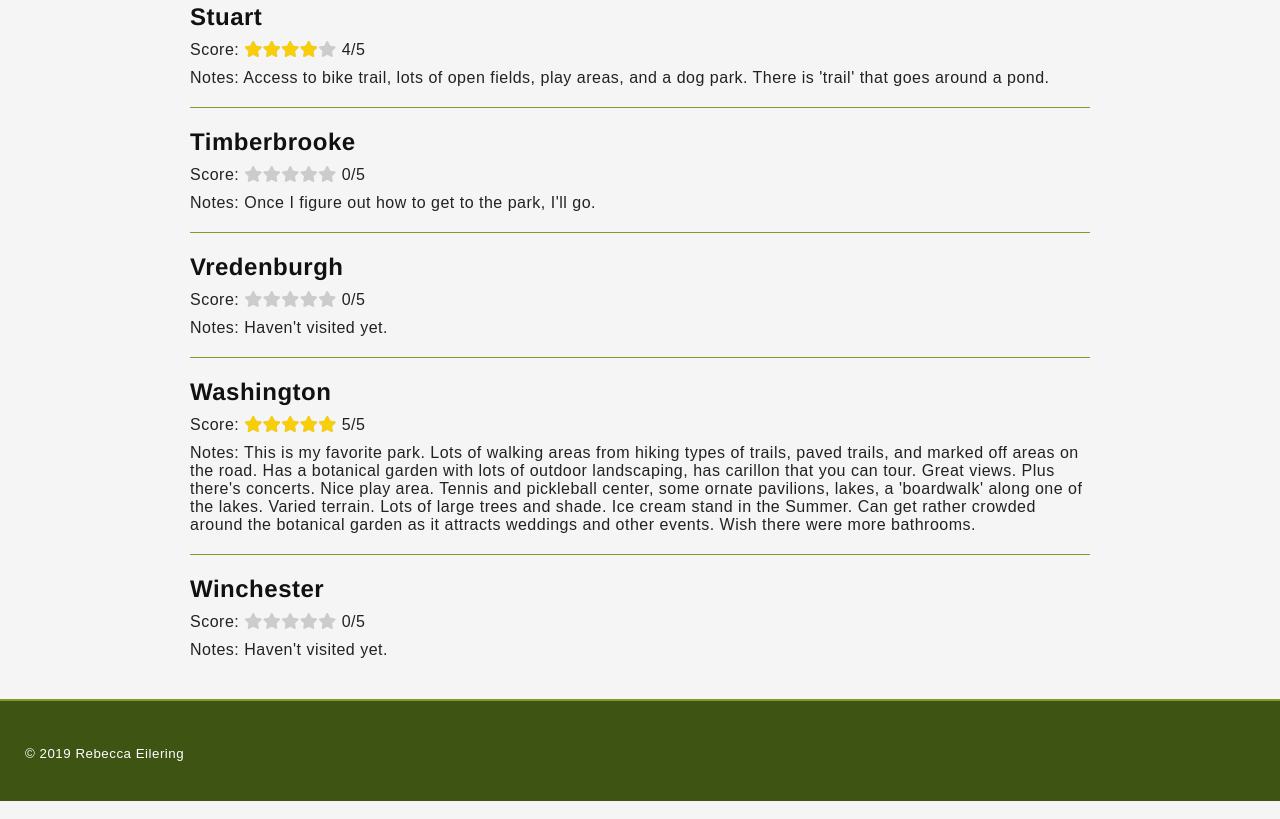
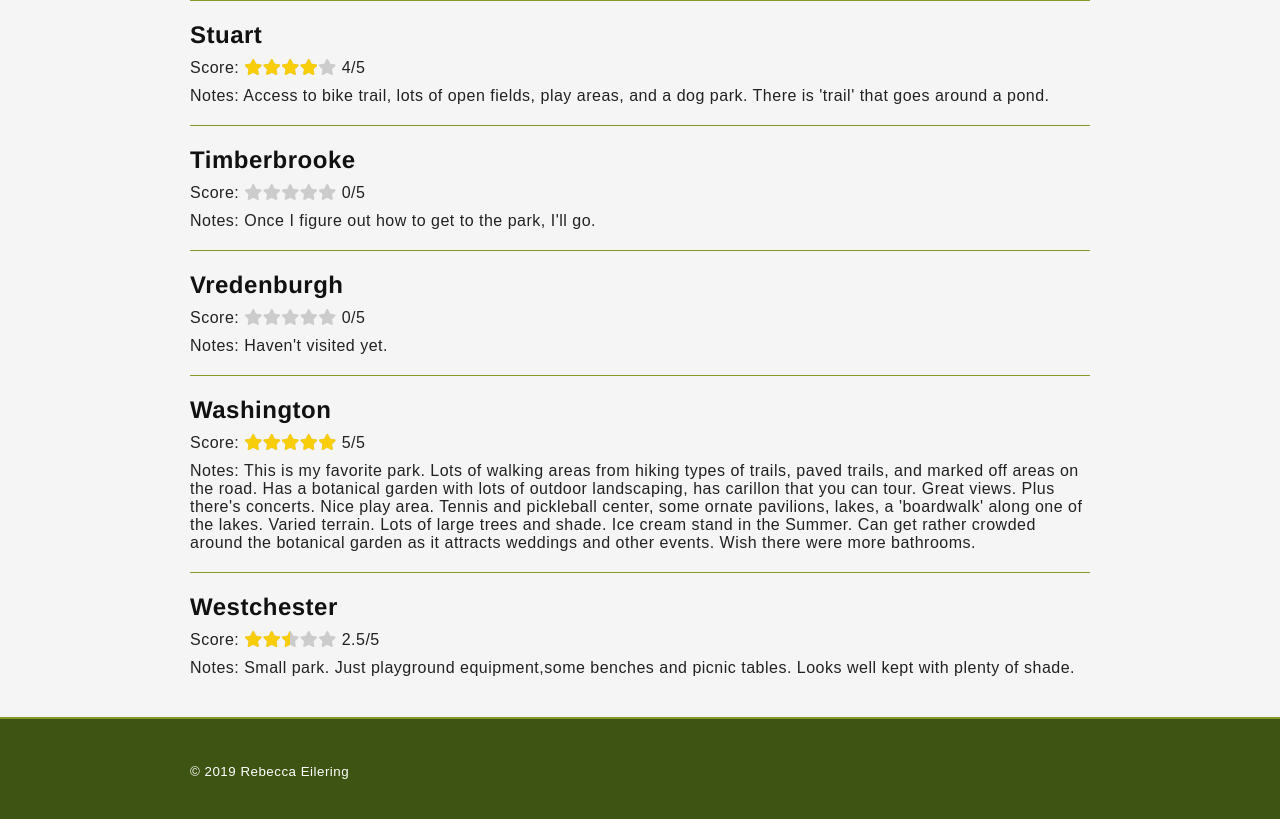
Before and after one commit to rebeccaeilering/park-ratings, a plain HTML site: page index.html in a window 1280 px wide. Shown: the part 4250-5069 px from the top of the page. Drawn offline with Linux system fonts and the light colour scheme.

Commit message:
added ratings for a couple parks, footer layout fix

```diff
--- a/index.html
+++ b/index.html
@@ -38,7 +38,9 @@
       </div>
     </main>
     <footer class="footer">
-      <small>&copy; 2019 Rebecca Eilering</small>
+        <div class="inner">
+          <small>&copy; 2019 Rebecca Eilering</small>
+        </div>
     </footer>
   </div>
   <script src="main.js"></script>
--- a/main.js
+++ b/main.js
@@ -194,10 +194,10 @@ const parks = [
   {
     "name": "Lindbergh",
     "class": "lindbergh",
-    "rating": 0,
+    "rating": 2,
     "location": "",
     "url": "",
-    "notes": "Haven't visited yet."
+    "notes": "Flat park with a lot of open space for soccer fields. Has a playground, some ball fields, and a tennis court. Tennis court could use some work. There's shade around the playground."
   },
   {
     "name": "Riverside",
@@ -264,12 +264,12 @@ const parks = [
     "notes": "This is my favorite park. Lots of walking areas from hiking types of trails, paved trails, and marked off areas on the road. Has a botanical garden with lots of outdoor landscaping, has carillon that you can tour. Great views. Plus there's concerts. Nice play area. Tennis and pickleball center, some ornate pavilions, lakes, a 'boardwalk' along one of the lakes. Varied terrain. Lots of large trees and shade. Ice cream stand in the Summer. Can get rather crowded around the botanical garden as it attracts weddings and other events. Wish there were more bathrooms."
   },
   {
-    "name": "Winchester",
-    "class": "winchester",
-    "rating": 0,
+    "name": "Westchester",
+    "class": "westchester",
+    "rating": 2.5,
     "location": "",
     "url": "",
-    "notes": "Haven't visited yet."
+    "notes": "Small park. Just playground equipment,some benches and picnic tables. Looks well kept with plenty of shade."
   }
 ];
 
```
